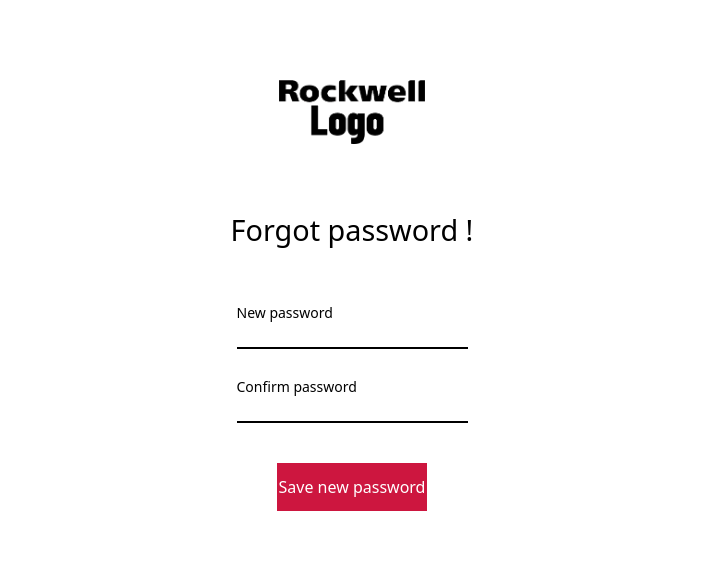
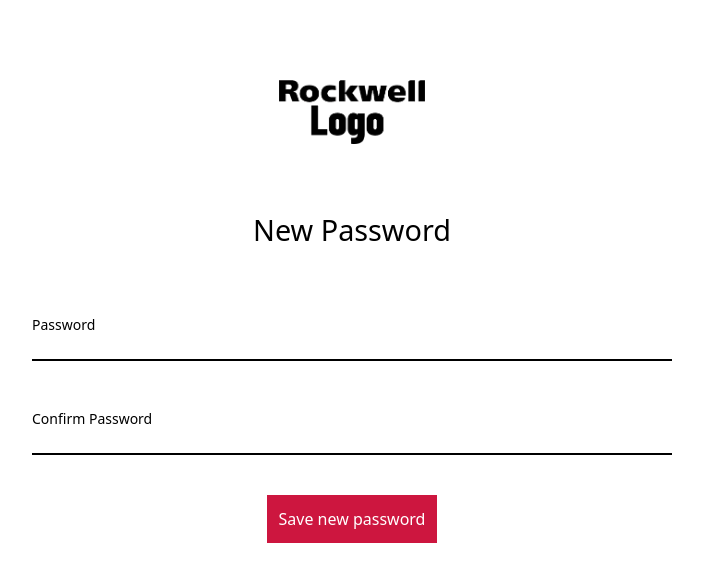
Before and after one commit to Daniel-gmol/pagina-web, a Next.js app: page /forgot_password/new_password in a window 1280 px wide. Shown: the top 582 px of the page, without its empty margins (288-991 px from the left). Built offline with nearby package versions, Linux system fonts and the light colour scheme.

Commit message:
Mejoras en las paginas forget

```diff
--- a/src/pages/forgot_password/index.tsx
+++ b/src/pages/forgot_password/index.tsx
@@ -3,9 +3,9 @@ import Button from '@/components/Button';
 import Input from '@/components/Input';
 
 function index() {
-  const [username, setUsername] = useState('');
+  const [email, setEmail] = useState('');
   const [confirmationCode, setConfirmationCode] = useState('');
-  const [buttonText, setButtonText] = useState('Send code');
+  const [buttonText, setButtonText] = useState('Send Code');
   const [timer, setTimer] = useState(0);
 
   useEffect(() => {
@@ -16,25 +16,28 @@ function index() {
     let interval: NodeJS.Timeout;
     if (timer > 0) {
       interval = setInterval(() => {
-        setTimer((prev) => prev - 1);
+        setTimer((prevTimer) => prevTimer - 1);
       }, 1000);
-    } else if (timer === 0 && buttonText === 'Resend code') {
-      setButtonText('Send code');
+    } else if (timer === 0 && buttonText === 'Resend Code') {
+      setButtonText('Send Code');
     }
     return () => clearInterval(interval);
   }, [timer, buttonText]);
 
-  const handleClick = () => {
-    if (buttonText === 'Send code') {
-      // Lógica para enviar el código
-      setButtonText('Resend code');
-      setTimer(30);
+  const handleSendCodeClick = () => {
+    if (buttonText === 'Send Code') {
+      // Aquí va la lógica para enviar el código de confirmación al correo electrónico
+      setButtonText('Resend Code');
+      setTimer(30); // Tiempo en segundos para volver a enviar el código
     }
+  };
+
+  const handleConfirmClick = () => {
+    // Aquí va la lógica para confirmar el código de confirmación ingresado por el usuario
   };
 
   return (
     <div className='container-log-in'>
-
       <div>
         <a href='/'>
           <img
@@ -46,38 +49,37 @@ function index() {
       </div>
 
       <h1 style={{ marginBottom: '1.5rem' }}>
-        Forgot password!
+        Forgot Password
       </h1>
 
-
-      <Input className='mt-7'
+      <Input
+        className='mt-7'
         classInput='input-component'
         title='Email'
-        type='text'
+        type='email'
         autoComplete='username'
-        value={username}
+        value={email}
         onChange={(e: React.ChangeEvent<HTMLInputElement>) => {
-          setUsername(e.target.value);
-          console.log('Username:', e.target.value);
+          setEmail(e.target.value);
+          console.log('Email:', e.target.value);
         }}
       />
 
       <div style={{ padding: '25px' }}>
         <Button
           style={{ padding: '10px 20px' }}
-          onClick={handleClick}
+          onClick={handleSendCodeClick}
           disabled={timer > 0} // Deshabilita el botón mientras el temporizador está en marcha
         >
           {buttonText} {timer > 0 && `(${timer})`}
         </Button>
       </div>
 
-
       <Input
         classInput='input-component'
-        title='Confirmation code'
-        type='password'
-        autoComplete='current-password'
+        title='Confirmation Code'
+        type='text'
+        autoComplete='off'
         value={confirmationCode}
         onChange={(e: React.ChangeEvent<HTMLInputElement>) => {
           setConfirmationCode(e.target.value);
@@ -86,11 +88,13 @@ function index() {
       />
 
       <div style={{ padding: '25px' }}>
-        <a href='#'>
-          <Button style = {{ padding: '10px 20px'}}>
-            Confirm
-          </Button>
-        </a>
+        <Button
+          style={{ padding: '10px 20px' }}
+          onClick={handleConfirmClick}
+          disabled={!confirmationCode}
+        >
+          Confirm
+        </Button>
       </div>
     </div>
   );
--- a/src/pages/forgot_password/new_password.tsx
+++ b/src/pages/forgot_password/new_password.tsx
@@ -1,50 +1,76 @@
-import React, { useEffect } from 'react'
-import Button from '@/components/Button'
-import Input from '@/components/Input'
+import React, { useState, useEffect } from 'react';
+import Button from '@/components/Button';
+import Input from '@/components/Input';
 
-function new_password() {
+function NewPassword() {
   useEffect(() => {
-        document.title  = 'New Password'
-      }, [])
+    document.title = 'New Password';
+  }, []);
+
+  const [password1, setPassword1] = useState('');
+  const [password2, setPassword2] = useState('');
+  const [error, setError] = useState('');
+
+  const handleSavePassword = () => {
+    if (password1 === password2) {
+      // Aquí vamos a enviar la contraseña al servidor para su almacenamiento seguro
+      console.log('Contraseña guardada con éxito:', password1);
+      setError('');
+    } else {
+      setError('Las contraseñas no coinciden');
+    }
+  };
 
   return (
     <div className='container-log-in'>
-              <img className='img-log-in'
+      <img
+        className='img-log-in'
         alt='logo'
         src='/RA-LOGO-PLACEHOLDER.png'
       />
 
       <h1 style={{ marginBottom: '1.5rem' }}>
-                Forgot password !
+        New Password
       </h1>
 
-
-
-                <Input className='content-center mt-7'
-                        title='New password'
+      <Input
+        className='mt-10'
+        classInput='input-component'
+        title='Password'
         type='password'
-                        autocomplete='username'
+        autoComplete='new-password'
+        value={password1}
         onChange={(e: React.ChangeEvent<HTMLInputElement>) => {
-                          console.log('Username:', e.target.value);
-                        }}
-                />
-                <Input className='content-center mt-7'
-                        title='Confirm password'
-                        type='password'
-                        autocomplete='current-password'
-                        onChange={(e: React.ChangeEvent<HTMLInputElement>) => {
-                          console.log('Password:', e.target.value);
+          setPassword1(e.target.value);
         }}
       />
 
+      <Input
+        className='mt-12'
+        classInput='input-component'
+        title='Confirm Password'
+        type='password'
+        autoComplete='new-password'
+        value={password2}
+        onChange={(e: React.ChangeEvent<HTMLInputElement>) => {
+          setPassword2(e.target.value);
+        }}
+      />
+
+      {error && <p style={{ color: 'red', marginTop: '0.5rem' }}>{error}</p>}
+
       <div style={{ padding: '40px' }}>
-                  <a href='#'>
-                    <Button className='border-2 min-w-32 min-h-12' > Save new password</Button>
-                  </a>
+        <Button
+          className='border-2 min-w-32 min-h-12'
+          style={{ padding: '10px' }}
+          onClick={handleSavePassword}
+          disabled={!password1 || !password2 || password1 !== password2}
+        >
+          Save new password
+        </Button>
       </div>
     </div>
-      )
+  );
 }
 
-
-export default new_password
+export default NewPassword;
```
Lines whose indentation alone changed are shown as unchanged.
